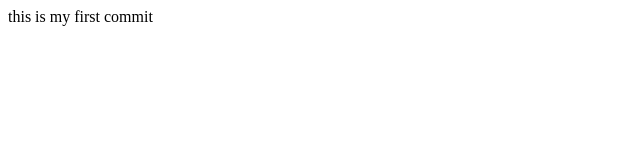
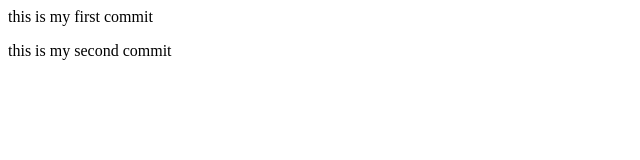
Before and after one commit to profMsaif/edu_2023, a plain HTML site: page index.html in a window 1280 px wide. Shown: the whole page, without its empty margins (0-640 px from the left). Drawn offline with Linux system fonts and the light colour scheme.

Commit message:
Update index.html
updating from github

```diff
--- a/index.html
+++ b/index.html
@@ -6,6 +6,7 @@
 <body>
 
     <p> this is my first commit</p>
+    <p> this is my second commit </p>
 </body>
 
 </html>
```
